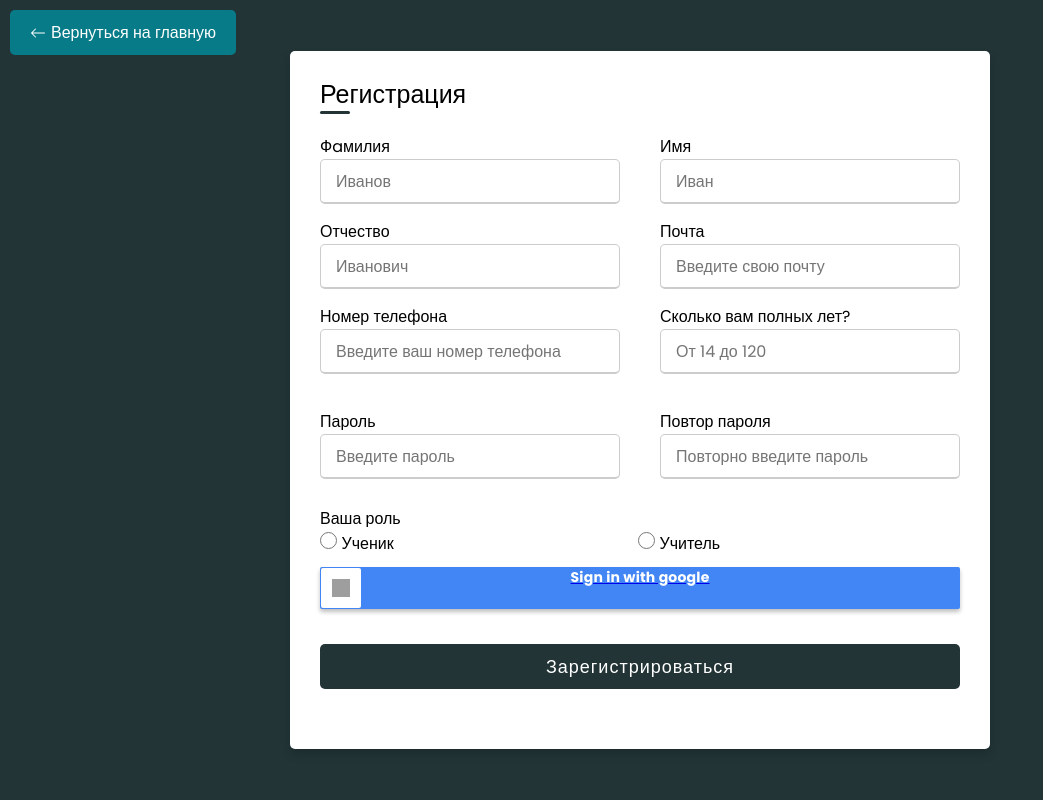
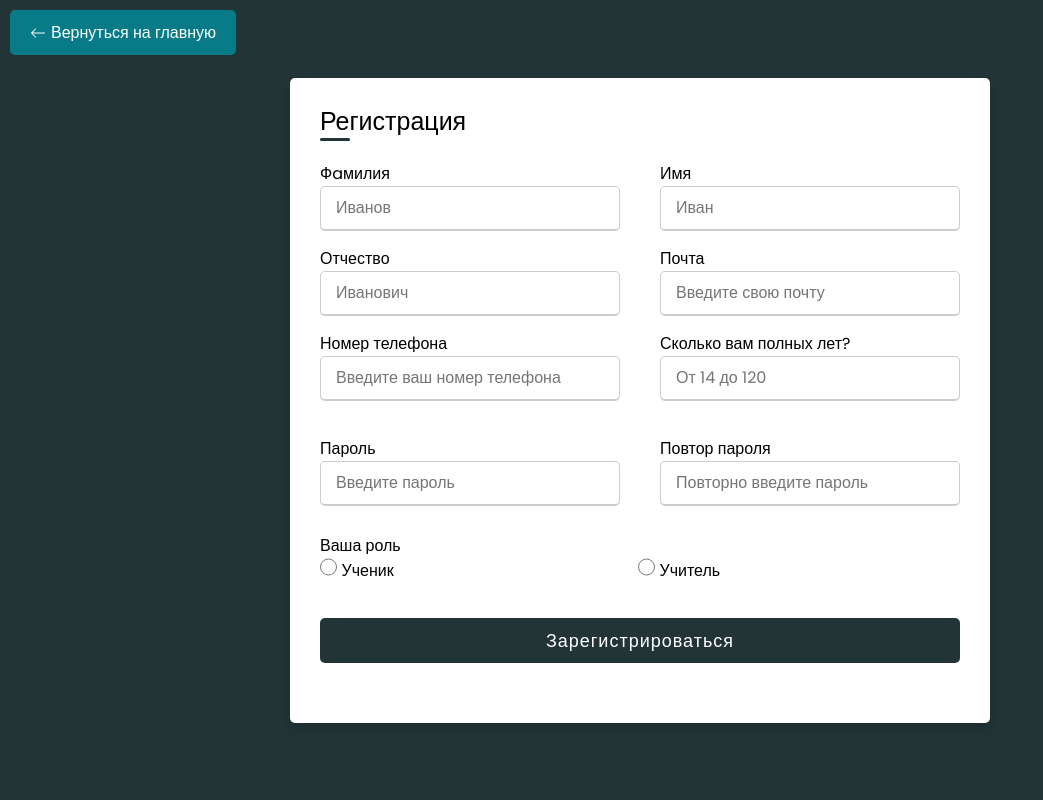
Before and after one commit to K1o0n/sdai_ege_rep, a Flask app: page /sign-up/ in a window 1280 px wide. Shown: the whole page, without its empty margins (0-1043 px from the left). Run offline with Flask 3, Linux system fonts and the light colour scheme; parts of the project's set-up code (start-up, migrations or seed data) failed here and were passed over; some libraries are stand-ins or nearby versions; grey boxes are pictures that could not be loaded.

Commit message:
Убрал гугл к чертям собачьим

```diff
--- a/main.py
+++ b/main.py
@@ -7,7 +7,6 @@
 import random
 import graph_functions
 import os, re, ast
-from flask_dance.contrib.google import make_google_blueprint, google
 from dotenv import load_dotenv
 load_dotenv()
 app = Flask(__name__)
@@ -21,14 +20,6 @@
 print(app.secret_key)
 os.environ["OAUTHLIB_INSECURE_TRANSPORT"] = "1"
 os.environ["OAUTHLIB_RELAX_TOKEN_SCOPE"] = "1"
-blueprint = make_google_blueprint(
-    client_id=client_id,
-    client_secret=client_secret,
-    reprompt_consent=True,
-    scope=["profile", "email"],
-)
-app.register_blueprint(blueprint, url_prefix="/login")
-google_data = None
 def auth(route):
     def inner(*args, **kwargs):
         if "email" in session:
@@ -52,28 +43,11 @@
 @app.route("/")
 def index():
     user = "email" in session
-    print(google_data)
     return render_template("main.html", user=user)
 
 
 @app.route("/sign-up/", methods=["GET", "POST"])
 def sign_up():
-    print("GOIDA", google_data)
-    if google_data:
-        data = {"name" :google_data["given_name"],
-                "surname": google_data["family_name"],
-                "patronymic": " ",
-                "email": google_data["email"],
-                "password": " ",
-                "telephone": "88005553535",
-                "age": "13",
-                "country": "Russia! Goida!",
-                "role": "student",
-                "about": "GOIDA",
-                "path": None}
-        db.add_user(data)
-        session["email"] = google_data["email"]
-        return redirect("/")
     if request.method == "GET":
         return render_template("sign-up.html")
     data = dict(request.form)
@@ -88,26 +62,11 @@
     session["email"] = data["email"]
     return redirect("/")
 
-@app.route("/login", methods=["POST", "GET"])
-def login():
-    return redirect(url_for("google.login"))
-
 @app.route("/sign-in/", methods=["GET", "POST"])
 def sign_in():
-    global google_data
-    print("[sign-in]", google_data)
-    user_info_endpoint = "/oauth2/v2/userinfo"
-    if google.authorized:
-        google_data = google.get(user_info_endpoint).json()
-        uid = db.get_user_id(google_data["email"], 1)
-        session["email"] = google_data["email"]
-        print(google_data, uid)
-        if uid == -1:
-            return redirect("/sign-up")
-        return redirect("/dashboard/")
+    print("[sign-in]")
     if request.method == "GET":
-        return render_template("sign-in.html",google_data=google_data,
-            fetch_url=google.base_url + user_info_endpoint)
+        return render_template("sign-in.html")
     data = dict(request.form)
     uid = db.get_user_id(data["email"], 1)
     user = db.get_user(uid, 1)
@@ -117,8 +76,7 @@
         session["email"] = data["email"]
         return redirect("/")
     else:
-        return render_template("sign-in.html", error="Неверные данные!",google_data=google_data,
-            fetch_url=google.base_url + "/oauth2/v2/userinfo")
+        return render_template("sign-in.html", error="Неверные данные!")
 
 
 @app.route("/dashboard/")
@@ -176,10 +134,8 @@
 
 @app.route("/logout/")
 def logout():
-    global google_data
     if "email" in session:
         del session["email"]
-    google_data=None
     return redirect("/")
 
 
--- a/templates/sign-up.html
+++ b/templates/sign-up.html
@@ -1,5 +1,6 @@
 <!DOCTYPE html>
 <html lang="ru" dir="ltr">
+
 <head>
   <meta charset="UTF-8">
   <meta name="viewport" content="width=device-width, initial-scale=1.0">
@@ -14,54 +15,11 @@
     });
   </script>
   <style>
-      @import url(https://fonts.googleapis.com/css?family=Roboto:500);
-      body {
-        font-family: "Roboto";
-      }
     .detail {
       margin: 0;
       padding-left: 5px;
       border: solid gold 3px;
       background-color: beige;
-      }
-      .google-btn {
-        width: 100%;
-        height: 42px;
-        background-color: #4285f4;
-        border-radius: 2px;
-        box-shadow: 0 3px 4px 0 rgba(0, 0, 0, 0.25);
-        display: block;
-
-      }
-      .google-btn .google-icon-wrapper {
-        position: absolute;
-        margin-top: 1px;
-        margin-left: 1px;
-        width: 40px;
-        height: 40px;
-        border-radius: 2px;
-        background-color: #fff;
-      }
-      .google-btn .google-icon {
-        position: absolute;
-        margin-top: 11px;
-        margin-left: 11px;
-        width: 18px;
-        height: 18px;
-      }
-      .google-btn .btn-text {
-        text-align: center;
-        margin: 11px 0;
-        color: #fff;
-        font-size: 14px;
-        letter-spacing: 0.2px;
-        font-family: "Roboto";
-      }
-      .google-btn:hover {
-        box-shadow: 0 0 6px #4285f4;
-      }
-      .google-btn:active {
-        background: #1669f2;
     }
 
     .back-button {
@@ -87,13 +45,15 @@
     .back-button svg {
       margin-right: 5px;
     }
-
   </style>
 </head>
+
 <body>
   <a href="/" class="back-button">
-    <svg xmlns="http://www.w3.org/2000/svg" width="16" height="16" fill="currentColor" class="bi bi-arrow-left" viewBox="0 0 16 16">
-      <path fill-rule="evenodd" d="M15 8a.5.5 0 0 1-.5.5H2.707l3.147 3.146a.5.5 0 0 1-.708.708l-4-4a.5.5 0 0 1 0-.708l4-4a.5.5 0 0 1 .708.708L2.707 7.5H14.5A.5.5 0 0 1 15 8z"/>
+    <svg xmlns="http://www.w3.org/2000/svg" width="16" height="16" fill="currentColor" class="bi bi-arrow-left"
+      viewBox="0 0 16 16">
+      <path fill-rule="evenodd"
+        d="M15 8a.5.5 0 0 1-.5.5H2.707l3.147 3.146a.5.5 0 0 1-.708.708l-4-4a.5.5 0 0 1 0-.708l4-4a.5.5 0 0 1 .708.708L2.707 7.5H14.5A.5.5 0 0 1 15 8z" />
     </svg>
     Вернуться на главную
   </a>
@@ -133,8 +93,6 @@
             <input min="14" max="120" name="age" id="age" type="number" placeholder="От 14 до 120" required>
           </div>
         </div>
-
-
         <!-- Input for Password -->
         <div class="user-details">
           <div class="input-box">
@@ -163,13 +121,6 @@
             </span>
           </div>
         </fieldset>
-        <a href="/login" class="google-btn">
-          <div class="google-icon-wrapper">
-            <img class="google-icon"
-              src="https://lh3.googleusercontent.com/COxitqgJr1sJnIDe8-jiKhxDx1FrYbtRHKJ9z_hELisAlapwE9LUPh6fcXIfb5vwpbMl4xl9H9TRFPc5NOO8Sb3VSgIBrfRYvW6cUA" />
-          </div>
-          <p class="btn-text"><b>Sign in with google</b></p>
-        </a>
         <!-- Submit button -->
         <div class="button">
           <input type="submit" value="Зарегистрироваться">
@@ -179,4 +130,5 @@
     </div>
   </div>
 </body>
+
 </html>
```
Also changed, not shown: templates/sign-in.html (+0 -50 lines). Lines whose indentation alone changed are shown as unchanged.
